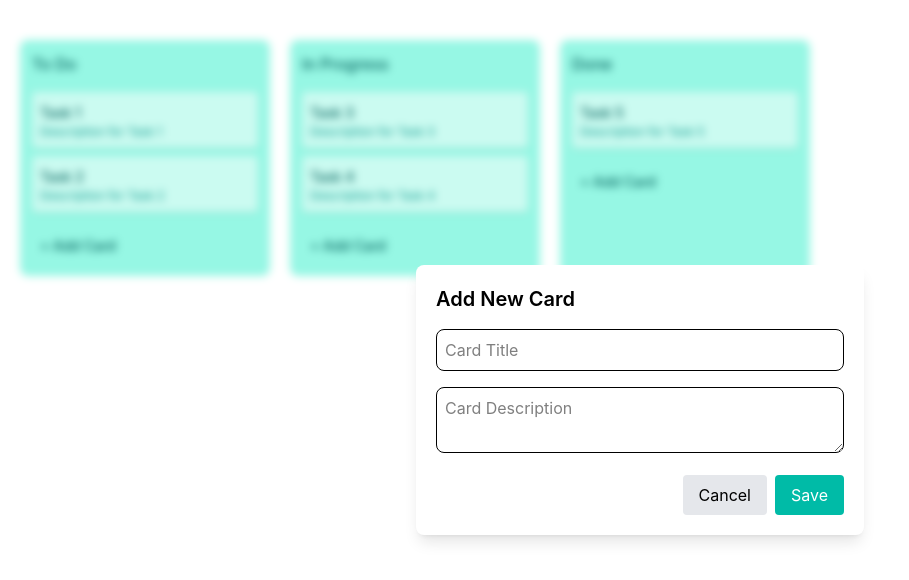
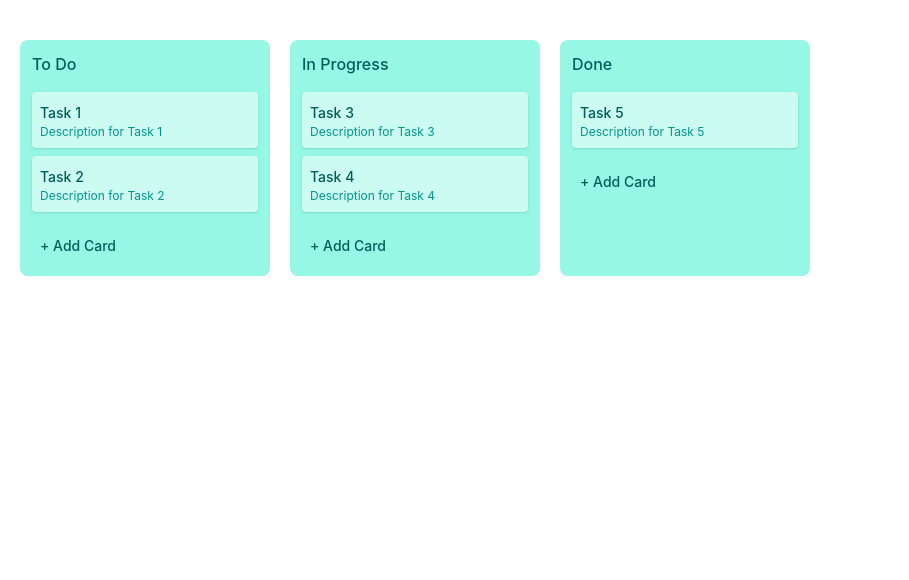
Before and after one commit to AbnerYousuf/trello-clone, a Vue app: page / in a window 1280 px wide. Shown: the top 580 px of the page, without its empty margins (0-909 px from the left). Built offline with nearby package versions, Linux system fonts and the light colour scheme; the HTML template or start-up script is replaced by a standard one.

Commit message:
added open/close functionality for the dialog

```diff
--- a/src/App.vue
+++ b/src/App.vue
@@ -18,11 +18,12 @@
         </Draggable>
         <button
           class="cursor-pointer rounded w-full bg-transparent text-teal-800 hover:bg-teal-100 p-2 text-left mt-2 text-sm font-medium"
+          @click="openDialog"
         >
           + Add Card
         </button>
       </div>
-      <DialogComponent />
+      <DialogComponent :isOpen="isDialogOpen" @close="closeDialog" />
     </div>
   </main>
 </template>
@@ -31,7 +32,7 @@
 import DialogComponent from '@/components/DialogComponent.vue'
 import type { List } from '@/types'
 import Draggable from 'vuedraggable'
-import { reactive } from 'vue'
+import { reactive, ref } from 'vue'
 //im using reactive here because this is a complex data structure
 //and i wont reassign this so i dont need ref's reassignability
 //the course said this was more performance effective but didnt go into detail
@@ -60,4 +61,14 @@ const lists = reactive<List[]>([
     cards: [{ id: 5, title: 'Task 5', description: 'Description for Task 5' }],
   },
 ])
+
+const isDialogOpen = ref(false)
+
+const openDialog = () => {
+  isDialogOpen.value = true
+}
+
+const closeDialog = () => {
+  isDialogOpen.value = false
+}
 </script>
--- a/src/components/DialogComponent.vue
+++ b/src/components/DialogComponent.vue
@@ -1,5 +1,6 @@
 <template>
-    <div class="fixed inset-0 flex items-center justify-center backdrop-blur-xs" role="dialog" aria-modal="true">
+    <div v-if="isOpen" @keydown.esc="emit('close')" tabindex="0">
+        <div class="fixed inset-0 flex items-center justify-center backdrop-blur-xs" role="dialog" aria-modal="true">
         <div class="bg-white rounded-lg shadow-lg p-5 w-full max-w-md">
             <h2 class="text-xl font-semibold mb-4" aria-label="Add New Card">
                 Add New Card
@@ -7,12 +8,23 @@
             <input type="text" class="mb-4 w-full p-2 border rounded-lg" aria-label="Card Title" placeholder="Card Title">
             <textarea class="mb-4 w-full p-2 border rounded-lg" aria-label="Card Description" placeholder="Card Description"></textarea>
             <div class="flex justify-end gap-2">
-                <button class="bg-gray-200 text-black px-4 py-2 rounded hover:bg-gray-300 cursor-pointer">Cancel</button>
-                <button class="bg-teal-500 text-white px-4 py-2 rounded hover:bg-teal-600 cursor-pointer">Save</button>
+                <button class="bg-gray-200 text-black px-4 py-2 rounded hover:bg-gray-300 cursor-pointer"
+                @click="emit('close')">
+                Cancel
+            </button>
+                <button class="bg-teal-500 text-white px-4 py-2 rounded hover:bg-teal-600 cursor-pointer"
+                @click="emit('close')">Save</button>
             </div>
         </div>
+    </div>
     </div>
 </template>
 
 <script setup lang="ts">
+defineProps<{
+    isOpen: boolean
+}>()
+const emit = defineEmits<{
+    (e: 'close'): void
+}>()
 </script>
```
